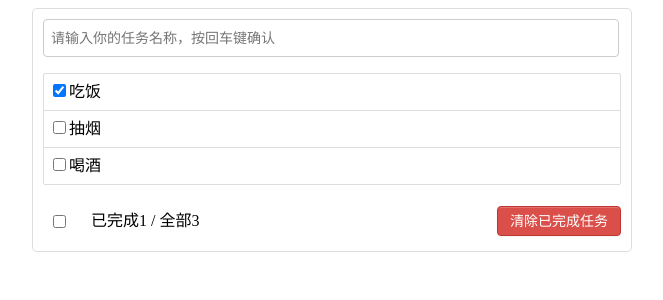
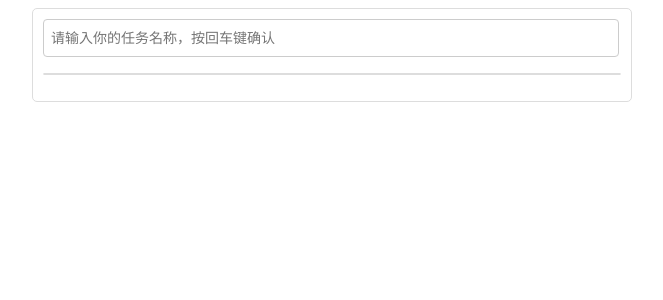
Before and after one commit to l3306code/Todo-List-By-atguigu, a Vue app: page / in a window 1280 px wide. Shown: the top 300 px of the page, without its empty margins (308-971 px from the left). Built offline with nearby package versions, Linux system fonts and the light colour scheme.

Commit message:
优化-加入本地存储

```diff
--- a/jsconfig.json
+++ b/jsconfig.json
@@ -4,6 +4,7 @@
     "module": "esnext",
     "baseUrl": "./",
     "moduleResolution": "node",
+    "ignoreDeprecations": "6.0",
     "paths": {
       "@/*": [
         "src/*"
--- a/src/App.vue
+++ b/src/App.vue
@@ -33,11 +33,7 @@ export default {
   },
   data() {
     return {
-      todos:[
-        {id: '0001', title:'吃饭', done: true},
-        {id: '0002', title:'抽烟', done: false},
-        {id: '0003', title:'喝酒', done: false}
-      ]
+      todos:JSON.parse(localStorage.getItem('todos')) || []
     };
   },
   methods: {
@@ -64,6 +60,19 @@ export default {
         this.todos = this.todos.filter((todo) => !todo.done)
      }
 
+    },
+    watch: {
+       todos: {
+        handler(newVal){
+          localStorage.setItem('todos', JSON.stringify(newVal));
+        },
+        //需要开启深度监视才能看到localStorage todos数组内部对象的变化
+        deep: true
+       }
+    },
+    mounted() {
+      const todos = localStorage.getItem('todos');
+      if(todos) this.todos = JSON.parse(todos);
     }
 }
 </script>
```
